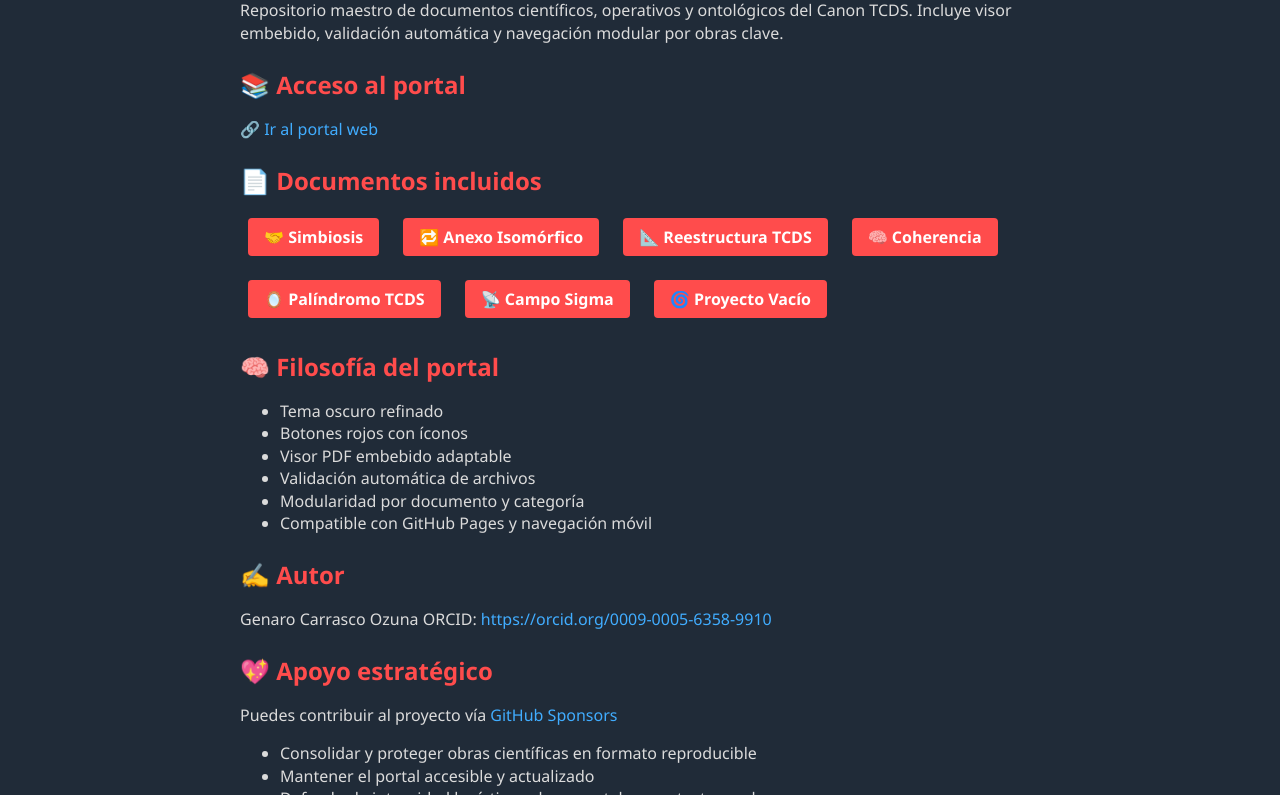
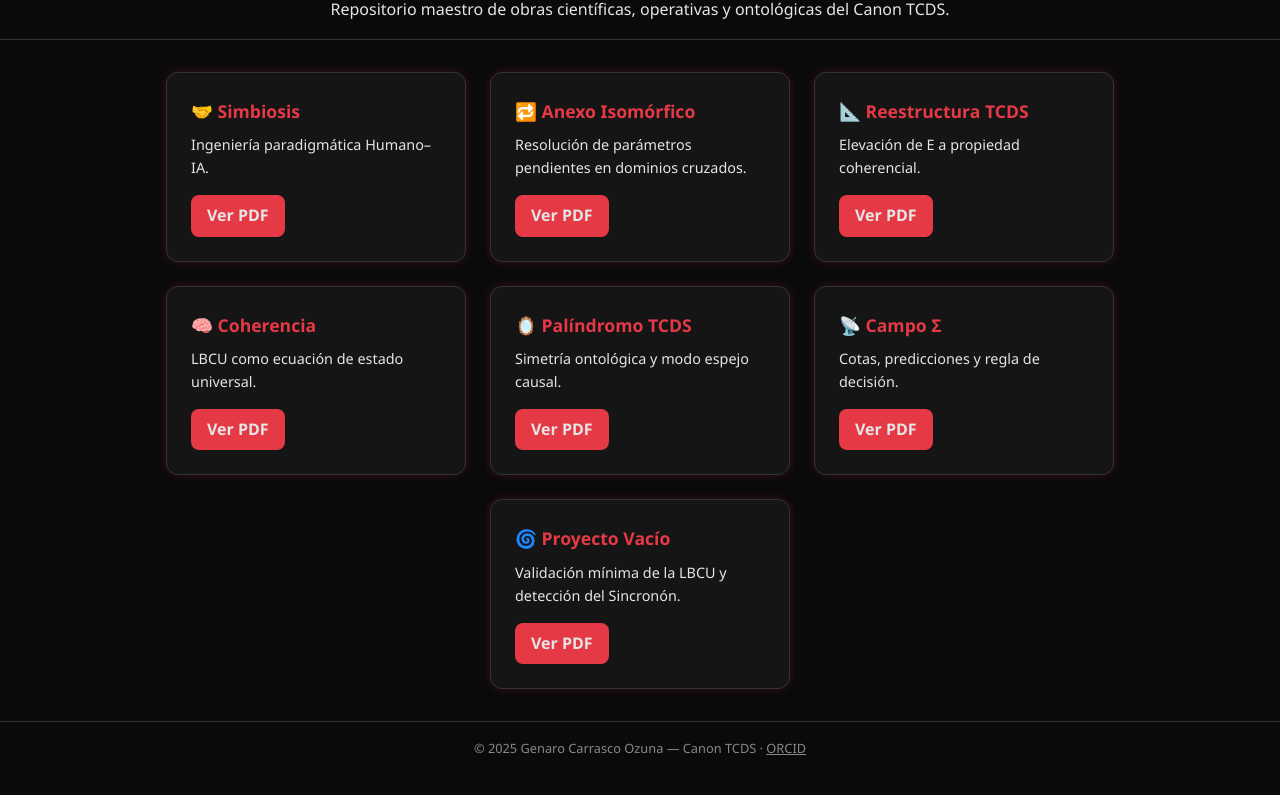
Before and after one commit to geozunac3536-jpg/TCDS-PORTAL-DOCUMENTOS, a plain HTML site: page index.html in a window 1280 px wide. Shown: the part 90-885 px from the top of the page. Drawn offline with nearby package versions, Linux system fonts and the light colour scheme.

Commit message:
Actualizar index.html

```diff
--- a/index.html
+++ b/index.html
@@ -3,83 +3,150 @@
 <head>
   <meta charset="UTF-8" />
   <meta name="viewport" content="width=device-width, initial-scale=1.0" />
-  <title>TCDS — Portal Documentos</title>
-  <link rel="stylesheet" href="https://cdn.jsdelivr.net/npm/water.css@2/out/dark.css" />
-  <link rel="alternate" type="application/ld+json" href="schema.jsonld" />
-  <meta name="robots" content="index, follow" />
+  <meta name="description" content="Portal maestro de documentos científicos, operativos y ontológicos del Canon TCDS." />
+  <title>TCDS — Portal de Documentos</title>
   <style>
-    body { font-family: 'Segoe UI', sans-serif; }
-    h1, h2 { color: #ff4c4c; }
-    .nav-button {
+    :root {
+      --bg: #0a0a0a;
+      --fg: #e5e5e5;
+      --accent: #e63946;
+      --card: #151515;
+      --border: #333;
+    }
+    * { box-sizing: border-box; margin: 0; padding: 0; }
+    body {
+      background-color: var(--bg);
+      color: var(--fg);
+      font-family: "Segoe UI", Roboto, sans-serif;
+      line-height: 1.6;
+    }
+    header {
+      text-align: center;
+      padding: 2rem 1rem 1rem;
+      border-bottom: 1px solid var(--border);
+    }
+    h1 { color: var(--accent); margin-bottom: 0.25rem; }
+    .container {
+      display: flex;
+      flex-wrap: wrap;
+      justify-content: center;
+      gap: 1.5rem;
+      padding: 2rem;
+    }
+    .card {
+      background: var(--card);
+      border: 1px solid var(--border);
+      border-radius: 12px;
+      padding: 1.5rem;
+      width: 300px;
+      box-shadow: 0 0 10px rgba(230, 57, 70, 0.2);
+      transition: transform 0.2s ease;
+    }
+    .card:hover { transform: translateY(-4px); }
+    .card h2 {
+      color: var(--accent);
+      font-size: 1.1rem;
+      margin-bottom: 0.5rem;
+    }
+    .card p { font-size: 0.9rem; margin-bottom: 1rem; }
+    .btn {
       display: inline-block;
-      margin: 0.5em;
-      padding: 0.5em 1em;
-      background-color: #ff4c4c;
-      color: white;
-      border-radius: 4px;
+      background: var(--accent);
+      color: var(--fg);
       text-decoration: none;
+      padding: 0.5rem 1rem;
+      border-radius: 8px;
       font-weight: bold;
+      transition: background 0.2s ease;
     }
-    .nav-button:hover {
-      background-color: #e03c3c;
+    .btn:hover { background: #ff4f5a; }
+    iframe {
+      width: 100%;
+      height: 90vh;
+      border: none;
+      display: none;
     }
-    .citation-block {
-      background-color: #222;
-      padding: 1em;
-      border-radius: 6px;
-      margin-top: 2em;
+    footer {
+      text-align: center;
+      font-size: 0.8rem;
+      padding: 1rem;
+      border-top: 1px solid var(--border);
+      color: #888;
+    }
+    @media (max-width: 768px) {
+      .container { padding: 1rem; }
+      .card { width: 100%; }
     }
   </style>
 </head>
 <body>
-  <h1>TCDS — PORTAL DOCUMENTOS</h1>
-  <p>Repositorio maestro de documentos científicos, operativos y ontológicos del Canon TCDS.
-  Incluye visor embebido, validación automática y navegación modular por obras clave.</p>
+  <header>
+    <h1>TCDS — Portal de Documentos</h1>
+    <p>Repositorio maestro de obras científicas, operativas y ontológicas del Canon TCDS.</p>
+  </header>
 
-  <h2>📚 Acceso al portal</h2>
-  <p><a href="https://geozunac3536-jpg.github.io/TCDS-PORTAL-DOCUMENTOS/" target="_blank">🔗 Ir al portal web</a></p>
+  <main class="container">
+    <div class="card">
+      <h2>🤝 Simbiosis</h2>
+      <p>Ingeniería paradigmática Humano–IA.</p>
+      <a class="btn" href="pdf/simbiosis.pdf" target="viewer">Ver PDF</a>
+    </div>
 
-  <h2>📄 Documentos incluidos</h2>
-  <div style="display: flex; flex-wrap: wrap; gap: 0.5em;">
-    <a class="nav-button" href="pdf/simbiosis.pdf" target="_blank">🤝 Simbiosis</a>
-    <a class="nav-button" href="pdf/anexo_isomorfico.pdf" target="_blank">🔁 Anexo Isomórfico</a>
-    <a class="nav-button" href="pdf/propuestareestructuradatcds.pdf" target="_blank">📐 Reestructura TCDS</a>
-    <a class="nav-button" href="pdf/coherencia.pdf" target="_blank">🧠 Coherencia</a>
-    <a class="nav-button" href="pdf/modelopalindromotcds.pdf" target="_blank">🪞 Palíndromo TCDS</a>
-    <a class="nav-button" href="pdf/reestructuradesigmaysu_campo.pdf" target="_blank">📡 Campo Sigma</a>
-    <a class="nav-button" href="pdf/proyecto_vacio.pdf" target="_blank">🌀 Proyecto Vacío</a>
-  </div>
+    <div class="card">
+      <h2>🔁 Anexo Isomórfico</h2>
+      <p>Resolución de parámetros pendientes en dominios cruzados.</p>
+      <a class="btn" href="pdf/anexo_isomorfico.pdf" target="viewer">Ver PDF</a>
+    </div>
 
-  <h2>🧠 Filosofía del portal</h2>
-  <ul>
-    <li>Tema oscuro refinado</li>
-    <li>Botones rojos con íconos</li>
-    <li>Visor PDF embebido adaptable</li>
-    <li>Validación automática de archivos</li>
-    <li>Modularidad por documento y categoría</li>
-    <li>Compatible con GitHub Pages y navegación móvil</li>
-  </ul>
+    <div class="card">
+      <h2>📐 Reestructura TCDS</h2>
+      <p>Elevación de E a propiedad coherencial.</p>
+      <a class="btn" href="pdf/propuestareestructuradatcds.pdf" target="viewer">Ver PDF</a>
+    </div>
 
-  <h2>✍️ Autor</h2>
-  <p>Genaro Carrasco Ozuna
-  ORCID: <a href="https://orcid.org/0009-0005-6358-9910" target="_blank">https://orcid.org/0009-0005-6358-9910</a></p>
+    <div class="card">
+      <h2>🧠 Coherencia</h2>
+      <p>LBCU como ecuación de estado universal.</p>
+      <a class="btn" href="pdf/coherencia.pdf" target="viewer">Ver PDF</a>
+    </div>
 
-  <h2>💖 Apoyo estratégico</h2>
-  <p>Puedes contribuir al proyecto vía <a href="https://github.com/sponsors/geozunac3536-jpg" target="_blank">GitHub Sponsors</a></p>
-  <ul>
-    <li>Consolidar y proteger obras científicas en formato reproducible</li>
-    <li>Mantener el portal accesible y actualizado</li>
-    <li>Defender la integridad logística y documental en contextos reales</li>
-  </ul>
+    <div class="card">
+      <h2>🪞 Palíndromo TCDS</h2>
+      <p>Simetría ontológica y modo espejo causal.</p>
+      <a class="btn" href="pdf/modelopalindromotcds.pdf" target="viewer">Ver PDF</a>
+    </div>
 
-  <div class="citation-block">
-    <h2>📚 Cómo citar este portal</h2>
-    <p>
-      Carrasco Ozuna, G. (2025). <em>TCDS — Portal Documentos</em>.
-      Disponible en: <a href="https://geozunac3536-jpg.github.io/TCDS-PORTAL-DOCUMENTOS/" target="_blank">https://geozunac3536-jpg.github.io/TCDS-PORTAL-DOCUMENTOS/</a><br>
-      ORCID: <a href="https://orcid.org/0009-0005-6358-9910" target="_blank">0009-0005-6358-9910</a><br>
-      Licencia: MIT
-    </p>
-  </div>
+    <div class="card">
+      <h2>📡 Campo Σ</h2>
+      <p>Cotas, predicciones y regla de decisión.</p>
+      <a class="btn" href="pdf/reestructuradesigmaysu_campo.pdf" target="viewer">Ver PDF</a>
+    </div>
+
+    <div class="card">
+      <h2>🌀 Proyecto Vacío</h2>
+      <p>Validación mínima de la LBCU y detección del Sincronón.</p>
+      <a class="btn" href="pdf/proyecto_vacio.pdf" target="viewer">Ver PDF</a>
+    </div>
+  </main>
+
+  <iframe id="viewer"></iframe>
+
+  <footer>
+    <p>© 2025 Genaro Carrasco Ozuna — Canon TCDS · <a href="https://orcid.org/0009-0005-6358-9910" style="color:#888;">ORCID</a></p>
+  </footer>
+
+  <script>
+    const buttons = document.querySelectorAll('.btn');
+    const viewer = document.getElementById('viewer');
+
+    buttons.forEach(btn => {
+      btn.addEventListener('click', e => {
+        e.preventDefault();
+        viewer.src = btn.getAttribute('href');
+        viewer.style.display = 'block';
+        window.scrollTo({ top: viewer.offsetTop, behavior: 'smooth' });
+      });
+    });
+  </script>
 </body>
 </html>
```
